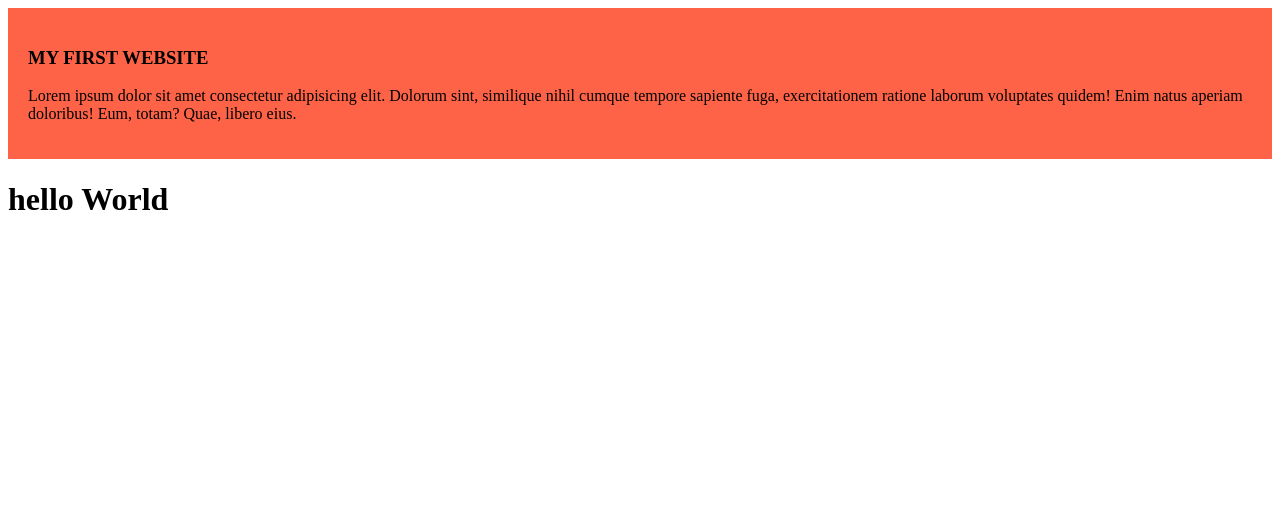
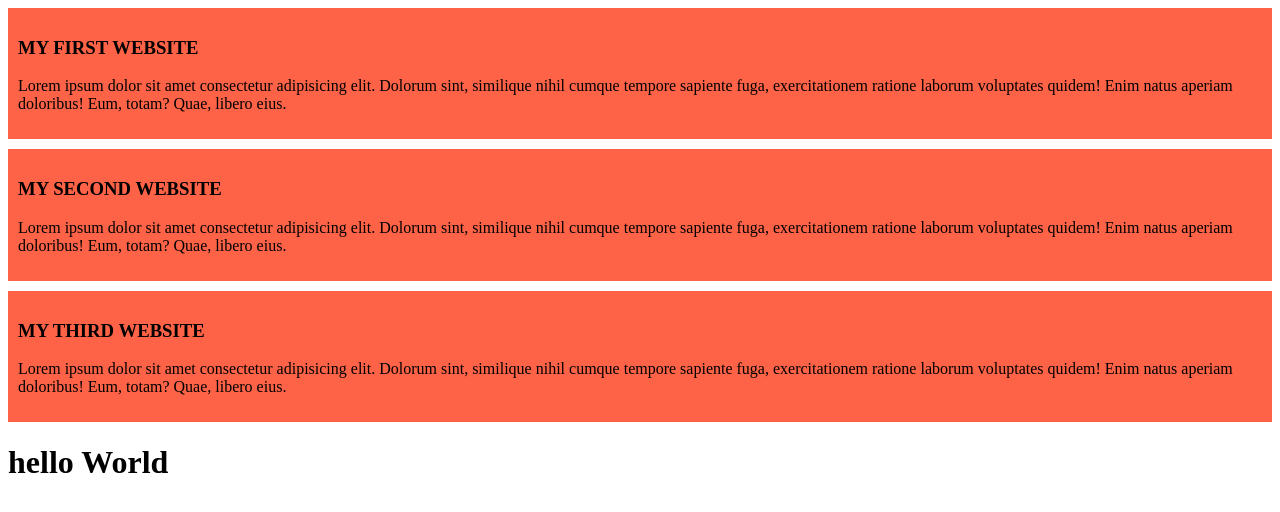
Before and after one commit to CODING019/New-Repo, a plain HTML site: page new.html in a window 1280 px wide. Drawn offline with Linux system fonts and the light colour scheme.

Commit message:
Added the second and third blog

```diff
--- a/Style/blog.css
+++ b/Style/blog.css
@@ -1,4 +1,5 @@
 div{
    background-color: tomato;
-   padding: 20px;
+   padding: 10px;
+   margin-bottom: 10px;
 }
--- a/new.html
+++ b/new.html
@@ -7,11 +7,18 @@
     <link rel="stylesheet" href="Style/blog.css">
 </head>
 <body>
-    <div>
-        <h3>MY FIRST WEBSITE</h3>
-        <P>Lorem ipsum dolor sit amet consectetur adipisicing elit. Dolorum sint, similique nihil cumque tempore sapiente fuga, exercitationem ratione laborum voluptates quidem! Enim natus aperiam doloribus! Eum, totam? Quae, libero eius.</P>
-    </div>
-
 </body>
+<div>
+    <h3>MY FIRST WEBSITE</h3>
+    <P>Lorem ipsum dolor sit amet consectetur adipisicing elit. Dolorum sint, similique nihil cumque tempore sapiente fuga, exercitationem ratione laborum voluptates quidem! Enim natus aperiam doloribus! Eum, totam? Quae, libero eius.</P>
+</div>
+<div>
+    <h3>MY SECOND WEBSITE</h3>
+    <P>Lorem ipsum dolor sit amet consectetur adipisicing elit. Dolorum sint, similique nihil cumque tempore sapiente fuga, exercitationem ratione laborum voluptates quidem! Enim natus aperiam doloribus! Eum, totam? Quae, libero eius.</P>
+</div>
+<div>
+    <h3>MY THIRD WEBSITE</h3>
+    <P>Lorem ipsum dolor sit amet consectetur adipisicing elit. Dolorum sint, similique nihil cumque tempore sapiente fuga, exercitationem ratione laborum voluptates quidem! Enim natus aperiam doloribus! Eum, totam? Quae, libero eius.</P>
+</div>
 </html>
 <h1>hello World</h1>
```
